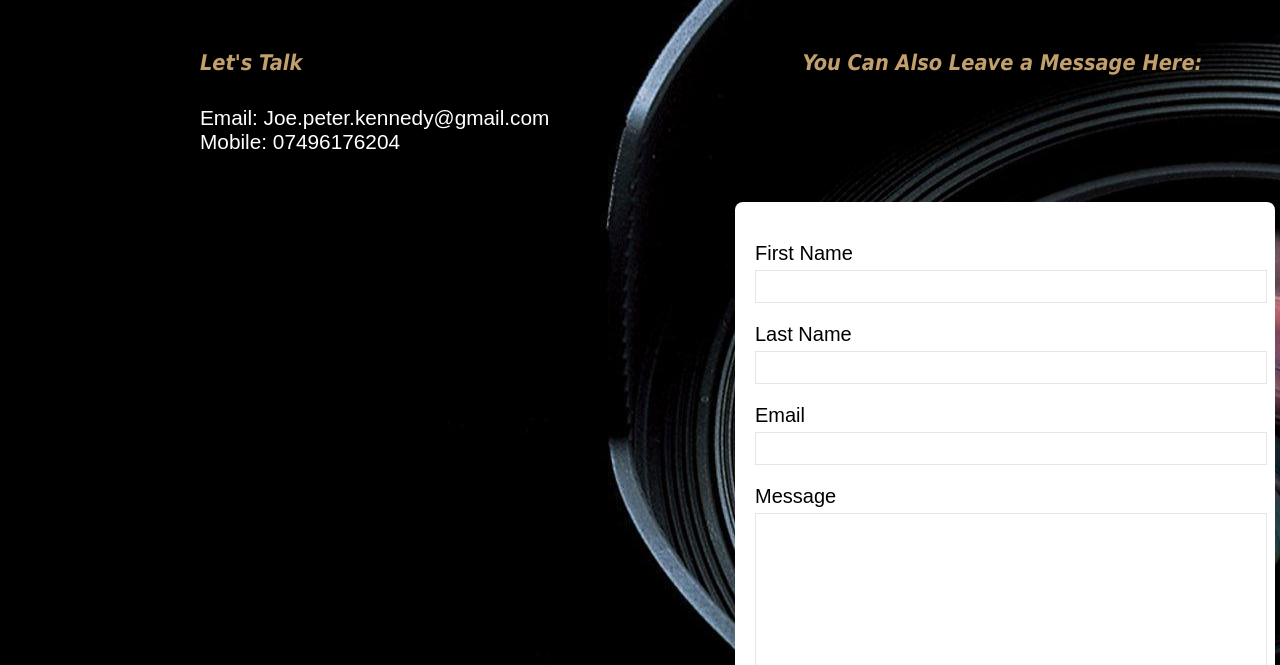
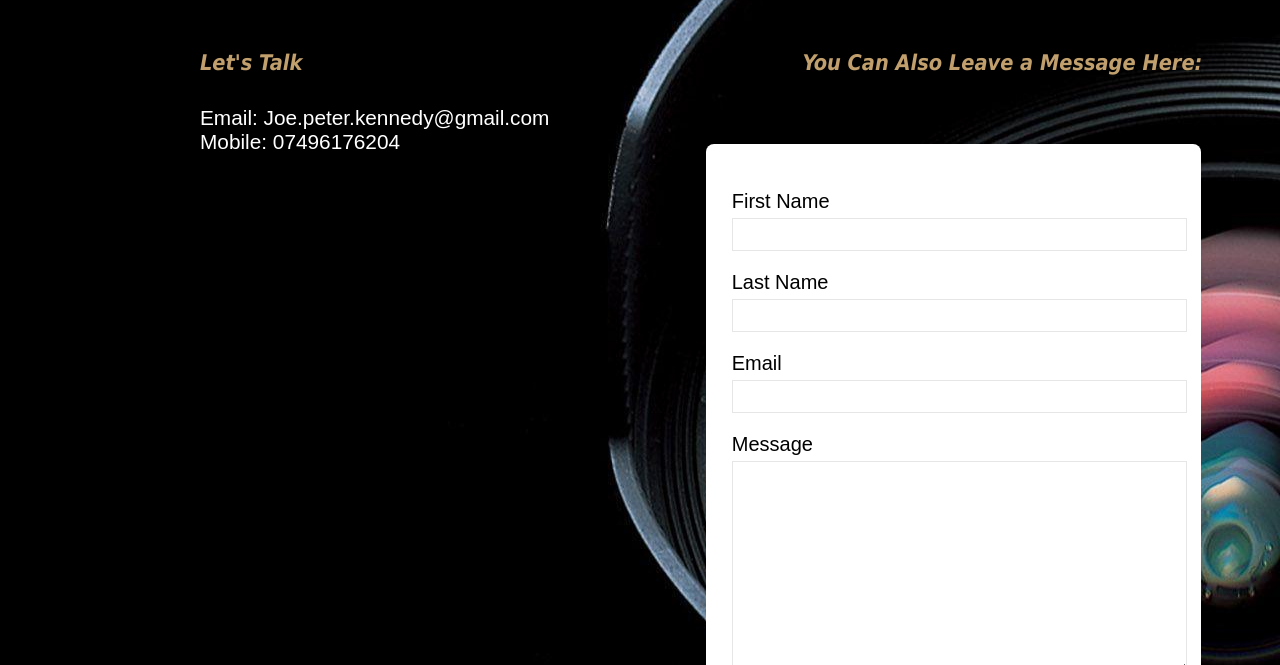
Before and after one commit to DMU-P2551689/labs, a plain HTML site: page CW2 Final/contact.html in a window 1280 px wide. Shown: the part 96-761 px from the top of the page. Drawn offline with Linux system fonts and the light colour scheme.

Commit message:
Update style.css

```diff
--- a/CW2 Final/css/style.css
+++ b/CW2 Final/css/style.css
@@ -175,14 +175,6 @@ footer {
 
 /* position: fixed; was applied to the footer so the footer stays at the bottom of the display when scrolling up/down */
 
-
-
-.contact-form {
-  text-align: center;
-  padding-left: 575px;
-  margin-top: -68px;
-}
-
 /* The CSS code below was gathered from a third party source to style the contact form. The code is available at: https://codepen.io/Web_Cifar/pen/gOrrPpO */
 
 .info {
@@ -199,15 +191,14 @@ section {
   flex-direction: column;
 }
 .container {
-  margin-top: -50px;
-  margin-left: 730px;
-  width: 90%;
-  max-width: 500px;
-  padding: 20px;
+  margin-top: -5%;
+  margin-left: 49%;
+  max-width: 38%;
+  padding: 2%;
   box-shadow: 0px 0px 20px #00000010;
   background-color: white;
   border-radius: 8px;
-  margin-bottom: 50px;
+  margin-bottom: 11%;
 }
 .form-group {
   width: 100%;
```
